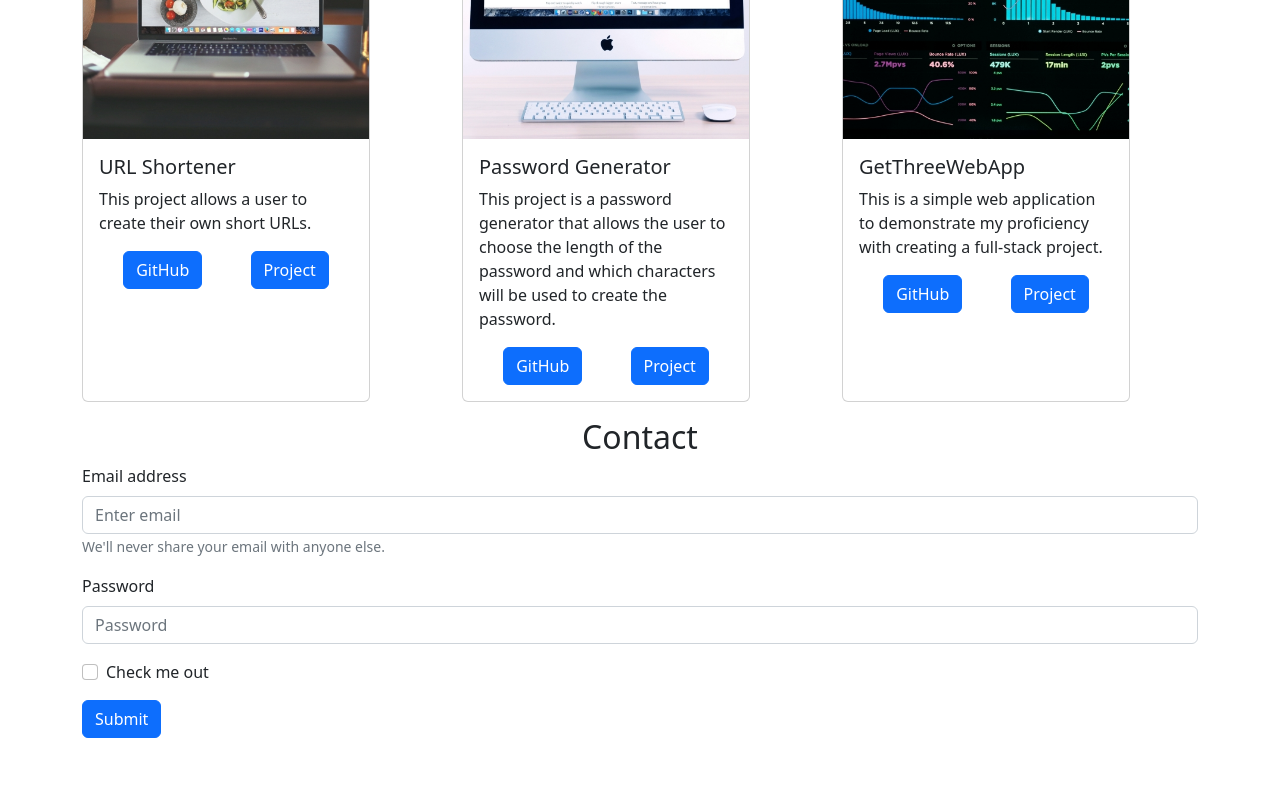
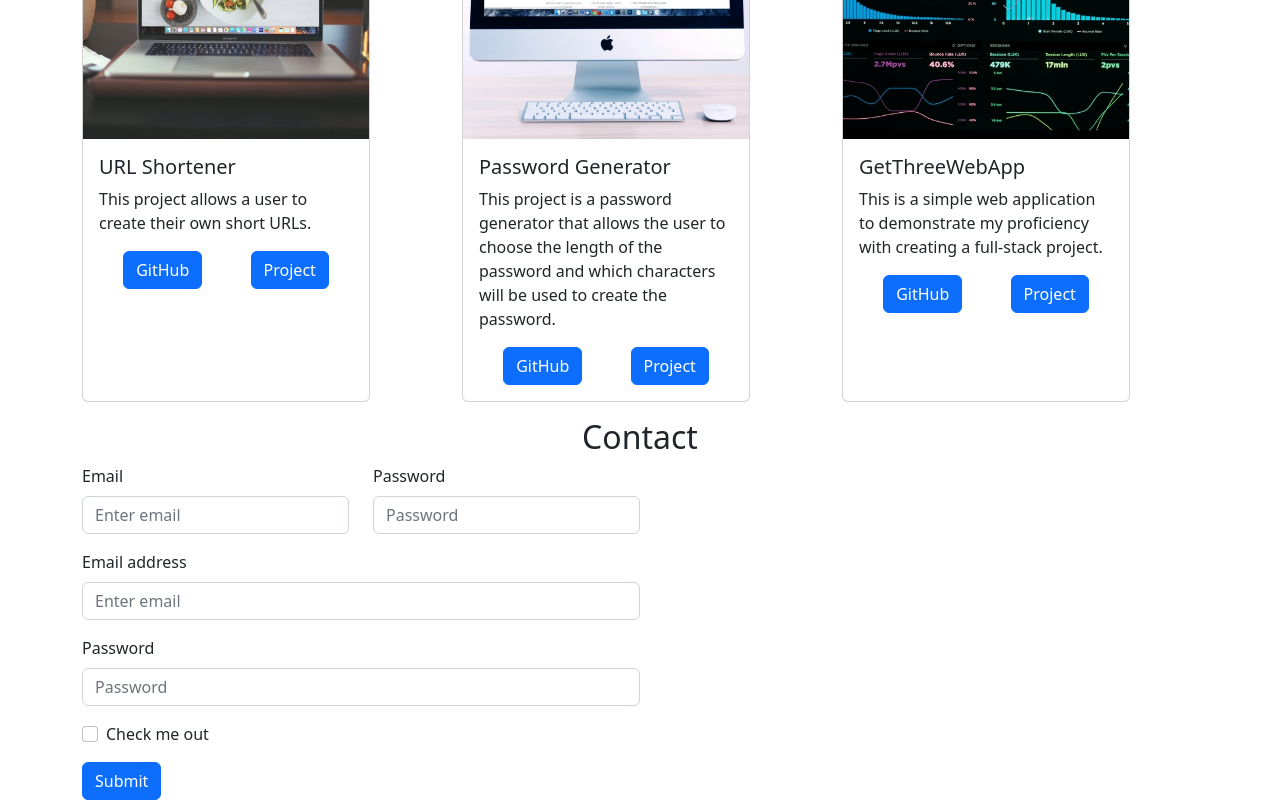
Before and after one commit to ssbbgm/react-portfolio, a React (Create React App) app: page / in a window 1280 px wide. Shown: the part 1494-2294 px from the top of the page. Before the commit the page ends 2232 px from the top, so only its background shows below. Built offline with nearby package versions, Linux system fonts and the light colour scheme.

Commit message:
adding form info

```diff
--- a/src/components/Contact.js
+++ b/src/components/Contact.js
@@ -1,20 +1,29 @@
 import Container from 'react-bootstrap/Container';
 import Button from 'react-bootstrap/Button';
 import Form from 'react-bootstrap/Form';
+import Col from 'react-bootstrap/Col';
+import Row from 'react-bootstrap/Row';
 
 function BasicExample() {
   return (
     <Container>
         <h2 className='text-center mt-3' id='contact'>Contact</h2>
-        <Form>
+        <Form className='mb-0 w-50'>
+        <Row className="mb-3">
+            <Form.Group as={Col} controlId="formGridEmail">
+            <Form.Label>Email</Form.Label>
+            <Form.Control type="email" placeholder="Enter email" />
+            </Form.Group>
+
+            <Form.Group as={Col} controlId="formGridPassword">
+            <Form.Label>Password</Form.Label>
+            <Form.Control type="password" placeholder="Password" />
+            </Form.Group>
+      </Row>
         <Form.Group className="mb-3" controlId="formBasicEmail">
             <Form.Label>Email address</Form.Label>
             <Form.Control type="email" placeholder="Enter email" />
-            <Form.Text className="text-muted">
-            We'll never share your email with anyone else.
-            </Form.Text>
         </Form.Group>
-
         <Form.Group className="mb-3" controlId="formBasicPassword">
             <Form.Label>Password</Form.Label>
             <Form.Control type="password" placeholder="Password" />
```
